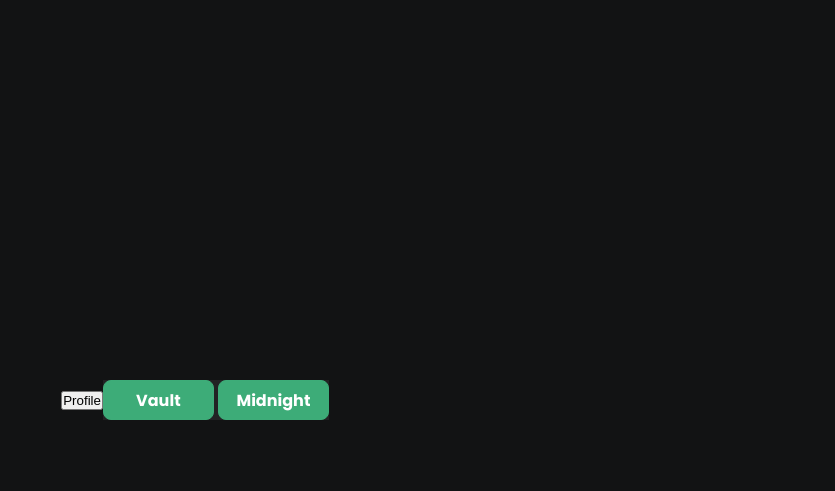
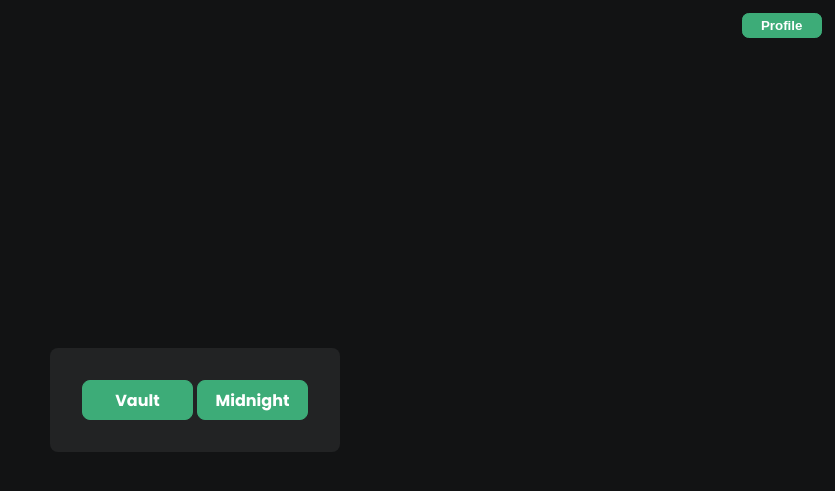
Before and after one commit to Wargesz/butler, a Flask app: template templates/index.html in a window 1280 px wide. Shown: the top 491 px of the page, without its empty margins (445-1280 px from the left). Run offline with Flask 3, Linux system fonts and the light colour scheme; the template is opened without the code that fills it: most values are stand-ins (such as "Sample title", 1, 10 or a date in 2020); parts of the project's set-up code (start-up, migrations or seed data) failed here and were passed over.

Commit message:
profile section styling. added notification

```diff
--- a/static/index.css
+++ b/static/index.css
@@ -27,7 +27,7 @@ body {
     color: var(--secondary-bg);
 }
 
-.vault, .midnight {
+a, .btn {
     border: thin solid var(--primary-green);
     background-color: var(--primary-green);
     display: inline-block;
@@ -36,12 +36,60 @@ body {
     font-weight: bold;
     border-radius: 0.5em;
     text-align: center;
+    color: white;
 }
 
-.vault:hover, .midnight:hover {
+a:hover, .btn:hover {
     border: thin solid white;
 }
 
 .module-selector {
     background-color: var(--secondary-bg);
+    padding: 2em;
+    border-radius: 0.5em;
 }
+
+#profile {
+    label {
+        display: block;
+    }
+    input {
+        color: white;
+        border: none;
+        border-bottom: thin solid var(--primary-green);
+        background-color: #333;
+        padding: 0.5em;
+        border-radius: 0.5em;
+        text-align: center;
+    }
+    border-radius: 0.5em;
+    position: absolute;
+    right: 0.3em;
+    top: 2.5em;
+    background: var(--secondary-bg);
+    color: white;
+    padding: 0.3em;
+    margin: 0.5em;
+}
+
+#open-profile {
+    position: absolute;
+    color: white;
+    right: 0.5em;
+    top: 0.5em;
+    padding: 0.3em;
+    margin: 0.5em;
+    z-index: 10;
+}
+
+#notification {
+    background-color: var(--primary-green);
+    color: white;
+    position: absolute;
+    top: 0;
+    left: 0;
+    margin: 1.5em;
+    padding: 0.5em;
+    border-radius: 0.4em;
+    background-color: #3C4142;
+}
```
